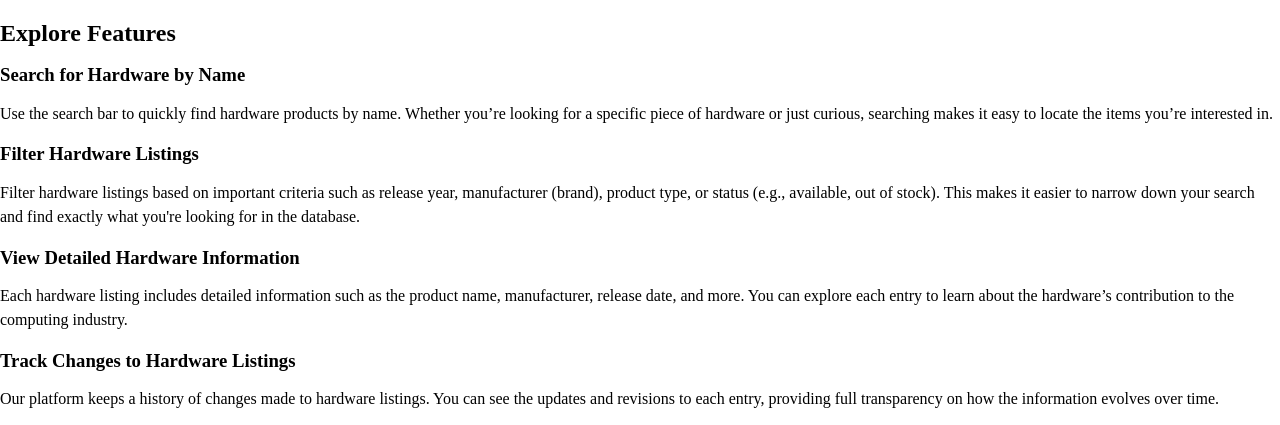
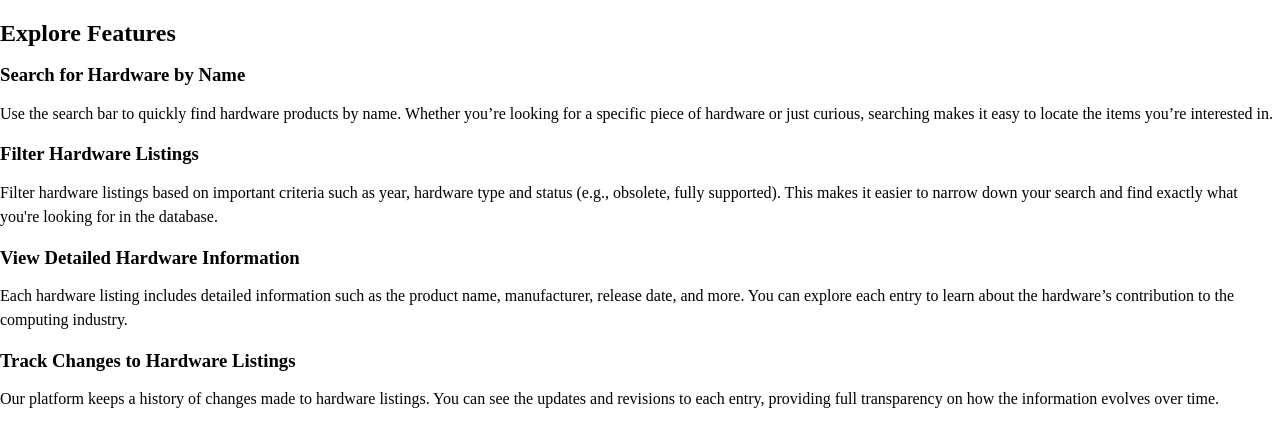
Before and after one commit to marvinobig/computing-hardware-through-time-hd, a PHP site: page / in a window 1280 px wide. Shown: the part 311-736 px from the top of the page. Run offline with PHP 8.4, Linux system fonts and the light colour scheme; data that the repository does not hold is empty.

Commit message:
modify structure

```diff
--- a/index.php
+++ b/index.php
@@ -32,7 +32,7 @@ $database->createAdmin('admin', 'admin');
         </header>
 
         <main>
-            <section>
+            <section class="section-title">
                 <h2>Explore Features</h2>
             </section>
 
@@ -49,10 +49,7 @@ $database->createAdmin('admin', 'admin');
             <section>
                 <div class="content">
                     <h3>Filter Hardware Listings</h3>
-                    <p>Filter hardware listings based on important criteria such as release year, manufacturer
-                        (brand),
-                        product type, or status (e.g., available, out of stock). This makes it easier to narrow down
-                        your search and find exactly what you're looking for in the database.</p>
+                    <p>Filter hardware listings based on important criteria such as year, hardware type and status (e.g., obsolete, fully supported). This makes it easier to narrow down your search and find exactly what you're looking for in the database.</p>
                 </div>
             </section>
 
```
